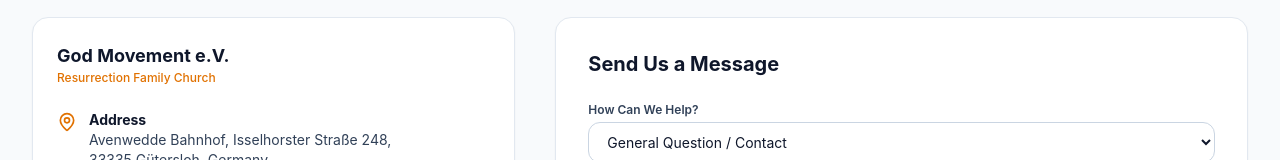
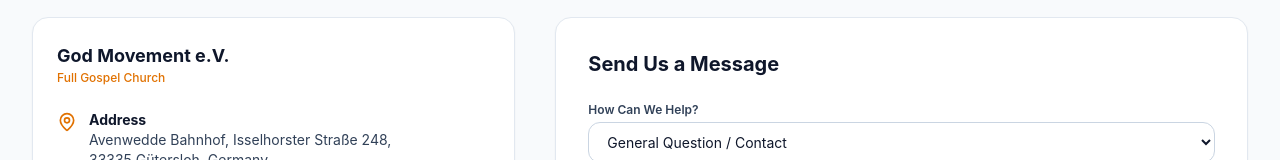
Before and after one commit to JavnetEnt/god-movement, a Next.js app: page /en/contact in a window 1280 px wide. Shown: the part 304-464 px from the top of the page. Built offline with nearby package versions, Linux system fonts and the light colour scheme.

Commit message:
Update Resurrection Family Church to God Movement Full Gospel Church

```diff
--- a/src/app/[locale]/contact/page.tsx
+++ b/src/app/[locale]/contact/page.tsx
@@ -35,7 +35,7 @@ export default function ContactPage({
                 God Movement e.V.
               </h2>
               <p className="text-xs font-medium text-amber-600">
-                Resurrection Family Church
+                Full Gospel Church
               </p>
 
               <ul className="mt-6 space-y-4 text-sm text-slate-700">
--- a/src/app/[locale]/leadership/page.tsx
+++ b/src/app/[locale]/leadership/page.tsx
@@ -52,9 +52,9 @@ export default async function LeadershipPage({
             roleEn: 'Founding Pastor & General Overseer',
             roleDe: 'Gründungspastor & General Overseer',
             bioEn:
-              'Pastor Joshua Bruno is the founding pastor and general overseer of God Movement e.V. and Resurrection Family Church in Gütersloh, Germany, dedicated to teaching God’s Word, raising disciples, and serving communities across Europe and Africa.',
+              'Pastor Joshua Bruno is the founding pastor and general overseer of God Movement Full Gospel Church in Gütersloh, Germany, dedicated to teaching God’s Word, raising disciples, and serving communities across Europe and Africa.',
             bioDe:
-              'Pastor Joshua Bruno ist der Gründungspastor und General Overseer von God Movement e.V. und der Resurrection Family Church in Gütersloh, Deutschland – mit dem Auftrag, Gottes Wort zu lehren, Jünger auszubilden und Menschen in Europa und Afrika zu dienen.',
+              'Pastor Joshua Bruno ist der Gründungspastor und General Overseer von God Movement Full Gospel Church in Gütersloh, Deutschland – mit dem Auftrag, Gottes Wort zu lehren, Jünger auszubilden und Menschen in Europa und Afrika zu dienen.',
             displayOrder: 1
           }
         ];
@@ -73,8 +73,8 @@ export default async function LeadershipPage({
           </h1>
           <p className="mt-3 text-base text-slate-300 sm:text-lg">
             {locale === 'de'
-              ? 'Die geistliche Leitung und der Vorstand von God Movement e.V. und der Resurrection Family Church.'
-              : 'Meet the pastoral leadership and deacon board serving God Movement e.V. and Resurrection Family Church.'}
+              ? 'Die geistliche Leitung und der Vorstand von God Movement Full Gospel Church.'
+              : 'Meet the pastoral leadership and deacon board serving God Movement Full Gospel Church.'}
           </p>
         </div>
       </section>
--- a/src/components/EventsExplorer.tsx
+++ b/src/components/EventsExplorer.tsx
@@ -92,7 +92,7 @@ export default function EventsExplorer({
             titleDe: 'Inspiration & Therapie',
             timeEn: 'Midweek Gathering',
             timeDe: 'Wochenmitte-Treffen',
-            place: 'Resurrection Family Church'
+            place: 'God Movement Full Gospel Church'
           },
           {
             titleEn: 'Breakthrough & Solution Hour',
--- a/src/lib/calendar.ts
+++ b/src/lib/calendar.ts
@@ -22,7 +22,7 @@ export function downloadIcsFile(event: CalendarEventInput) {
   const icsContent = [
     'BEGIN:VCALENDAR',
     'VERSION:2.0',
-    'PRODID:-//God Movement e.V.//Resurrection Family Church//EN',
+    'PRODID:-//God Movement e.V.//Full Gospel Church//EN',
     'CALSCALE:GREGORIAN',
     'BEGIN:VEVENT',
     `UID:${now}-${Math.random().toString(36).substring(2, 9)}@godmovement.tv`,
--- a/src/sanity/schemaTypes/event.ts
+++ b/src/sanity/schemaTypes/event.ts
@@ -58,7 +58,7 @@ export const eventType = defineType({
       name: 'locationName',
       title: 'Venue / Location Name',
       type: 'string',
-      initialValue: 'Resurrection Family Church — Gütersloh'
+      initialValue: 'God Movement Full Gospel Church — Gütersloh'
     }),
     defineField({
       name: 'address',
```
